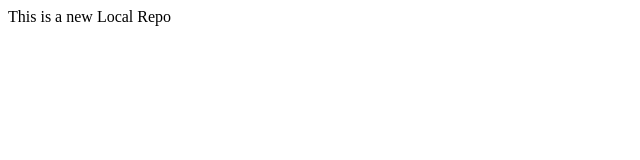
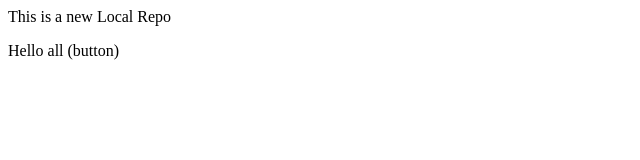
Before and after one commit to vinesh70/localrepo, a plain HTML site: page index.html in a window 1280 px wide. Shown: the whole page, without its empty margins (0-640 px from the left). Drawn offline with Linux system fonts and the light colour scheme.

```diff
--- a/index.html
+++ b/index.html
@@ -1 +1,2 @@
 <p>This is a new Local Repo</p>
+<p>Hello all (button)</p>
```
